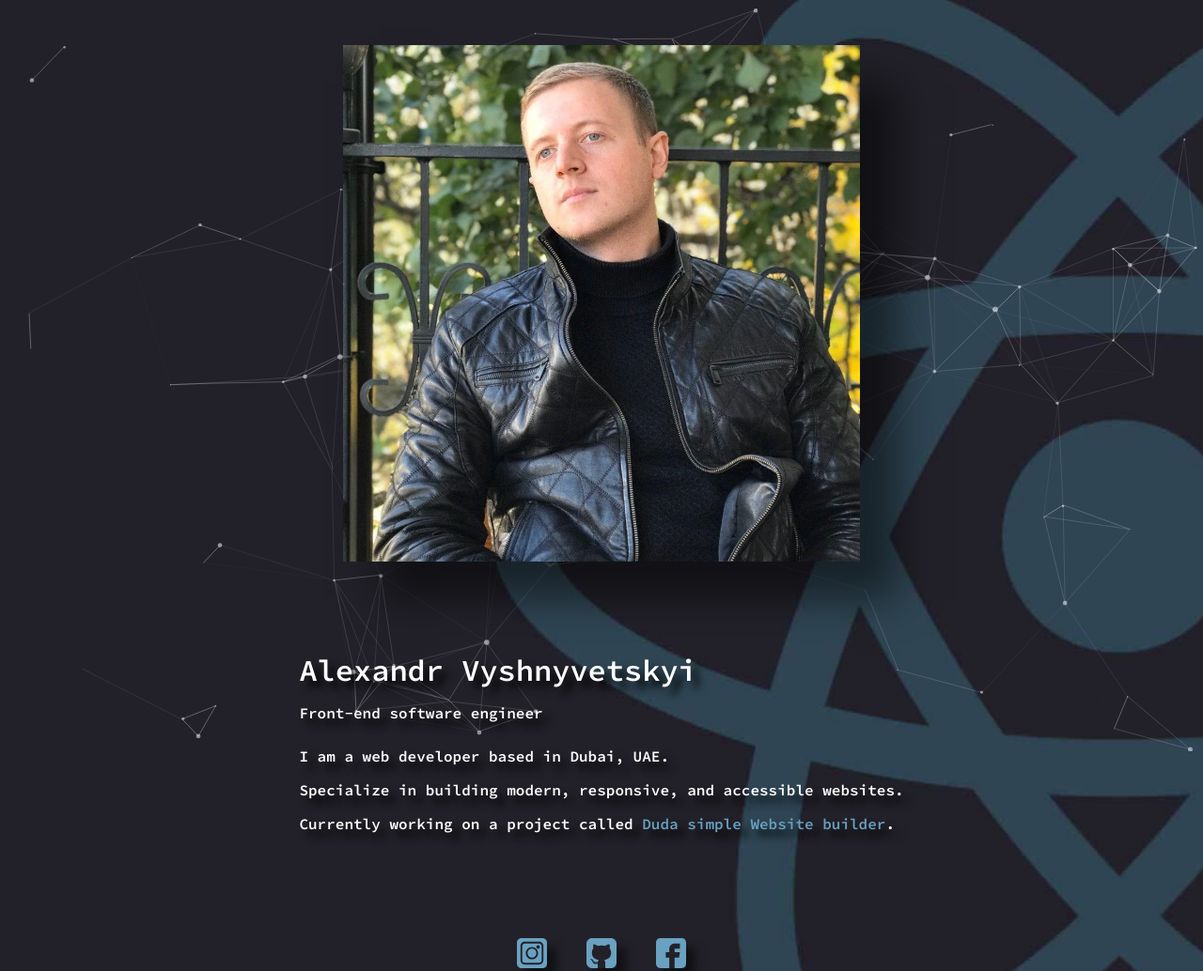
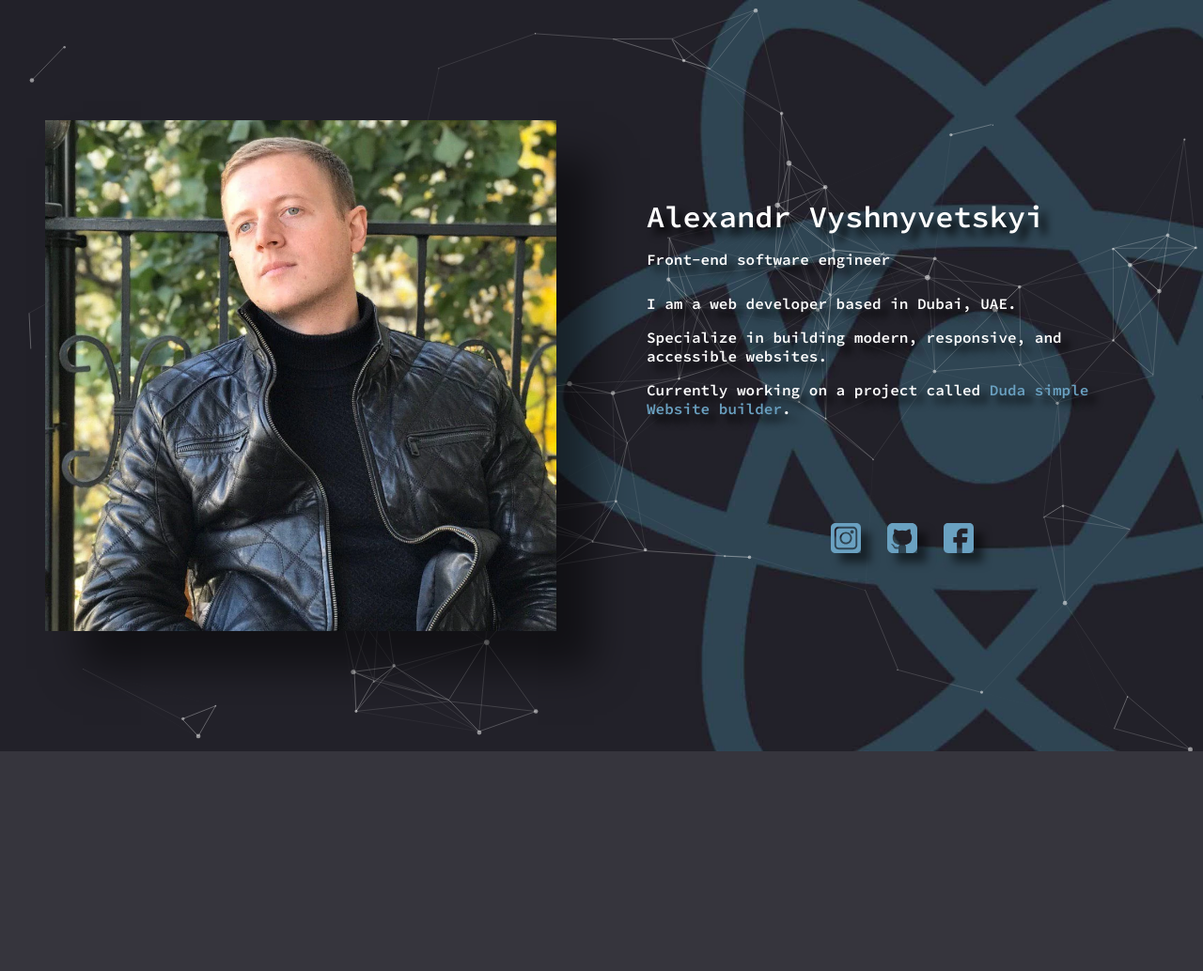
Before and after one commit to vishnyo/alexandr-vyshnyvetskyi, a plain HTML site: page index.html in a window 1280 px wide. Shown: the top 1034 px of the page at 94% size. After the commit the page ends 800 px from the top, so only its background shows below. Drawn offline with Linux system fonts and the light colour scheme.

Commit message:
add media query

```diff
--- a/css/styles.css
+++ b/css/styles.css
@@ -113,3 +113,9 @@ a:hover {
   font-family: SourceCodePro;
   src: url('./../fonts/SourceCodePro-SemiBold.ttf') format('truetype');
 }
+
+@media screen and (min-width: 768px) {
+  .col {
+    flex: 1;
+  }
+}
```
